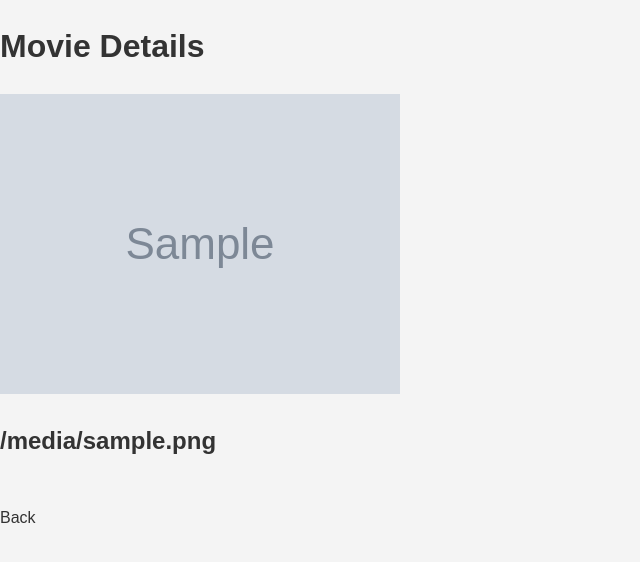
After one commit to zax-pfe/website_gpt_poc, a Flask app: template movie_app/templates/movie_details.html in a window 1280 px wide. The commit adds this page. Shown: the top 562 px of the page, without its empty margins (0-640 px from the left). Run offline with Flask 3, Linux system fonts and the light colour scheme; the template is opened without the code that fills it: most values are stand-ins (such as "Sample title", 1, 10 or a date in 2020); grey boxes marked "Sample" are stand-in pictures; some libraries are stand-ins or nearby versions.

Commit message:
no picture for the moment

```diff
--- a/movie_app/app.py
+++ b/movie_app/app.py
@@ -3,10 +3,12 @@ import psycopg2
 
 
 from extract_credentials import return_credentials
+from get_image_imdb import get_movie_image, open_file
 
 from translation_natural_language_sql_gpt4 import Convert_to_sql_gpt4
 sql_convertor_gtp4 = Convert_to_sql_gpt4()
 
+api_key_path = "C:\\Users\\PUECH Axel\\Documents\\POC GPT\\api_key_omdb.txt"
 
 app = Flask(__name__)
 
@@ -23,16 +25,29 @@ def index():
         query = request.form["query"]
         response = sql_convertor_gtp4.generate_response(query)
         sql_query = response["choices"][0]["message"]["content"]
+        call = True
         conn = get_connection()
         cursor = conn.cursor()
         cursor.execute(sql_query)
         movies = cursor.fetchall()
+
+        print("===== MOVIES =====",movies)
         cursor.close()
         conn.close()
 
-        return render_template("index.html", movies=movies, sql_query=sql_query)
+        return render_template("index.html", movies=movies, sql_query=sql_query, call=call)
 
-    return render_template("index.html", movies=None, sql_query=None)
+    return render_template("index.html", movies=None, sql_query=None, call=False)
+
+@app.route('/movie/<movie_id>')
+def movie_details(movie_id):
+    # Retrieve movie image URL here
+    print(movie_id)
+    movie_image_url = get_movie_image(movie_id,open_file(api_key_path))
+    print(movie_image_url)
+
+    # movie_image_url = "https://example.com/path/to/movie/image.jpg"
+    return render_template('movie_details.html', movie_image_url=movie_image_url)
 
 if __name__ == "__main__":
     app.run(debug=True)
--- /dev/null
+++ b/movie_app/get_image_imdb.py
@@ -0,0 +1,29 @@
+import requests
+
+def get_movie_image(movie_id, api_key):
+    url = f"https://www.omdbapi.com/?i={movie_id}&apikey={api_key}"
+    response = requests.get(url)
+
+    if response.status_code == 200:
+        movie_data = response.json()
+        if 'Poster' in movie_data:
+            return movie_data['Poster']
+        else:
+            print("Poster not found.")
+            return None
+    else:
+        print("Error fetching movie data.")
+        return None
+
+def open_file(filepath):
+    with open(filepath, 'r', encoding='utf-8') as infile:
+        return infile.read()
+
+
+# Example movie ID: tt1375666 (Inception)
+movie_id = "146944"
+api_key_path = "C:\\Users\\PUECH Axel\\Documents\\POC GPT\\api_key_omdb.txt"
+api_key = open_file(api_key_path)
+
+image_url = get_movie_image(movie_id, api_key)
+print(image_url)
--- a/movie_app/static/styles2.css
+++ b/movie_app/static/styles2.css
@@ -62,6 +62,7 @@ table {
     width: 90%;
     margin: 20px auto;
     border-collapse: collapse;
+    box-shadow: 0 2px 8px rgba(0, 0, 0, 0.1);
 }
 
 th, td {
--- a/movie_app/templates/index.html
+++ b/movie_app/templates/index.html
@@ -29,11 +29,12 @@
             <th>Name</th>
             <th>Genre</th>
             <th>Year of Production</th>
-            <th>Best IMDB Score</th>
+            <th>IMDB Score</th>
             <th>Duration</th>
         </tr>
         {% for movie in movies %}
         <tr>
+            <!-- <td><a href="{{ url_for('movie_details', movie_id=movie[0]) }}">{{ movie[1] }}</a></td> -->
             <td>{{ movie[1] }}</td>
             <td>{{ movie[2] }}</td>
             <td>{{ movie[3] }}</td>
@@ -42,6 +43,9 @@
         </tr>
         {% endfor %}
     </table>
+
+    {% elif not movies and call == True %}
+        <h2>No movies found.</h2>
     {% endif %}
 
     <div id="loading" style="display: none;">
--- /dev/null
+++ b/movie_app/templates/movie_details.html
@@ -0,0 +1,16 @@
+<!DOCTYPE html>
+<html lang="en">
+<head>
+    <meta charset="UTF-8">
+    <meta name="viewport" content="width=device-width, initial-scale=1.0">
+    <title>Movie Details</title>
+    <link rel="stylesheet" href="{{ url_for('static', filename='styles.css') }}">
+</head>
+<body>
+    <h1>Movie Details</h1>
+    <img src="{{ movie_image_url }}" alt="Movie Image">
+    <h2>{{ movie_image_url }}</h2>
+    <br>
+    <a href="{{ url_for('index') }}">Back</a>
+</body>
+</html>
```
Also changed, not shown: movie_app/static/style3.css (added, +63 -0 lines), 1 other file.
